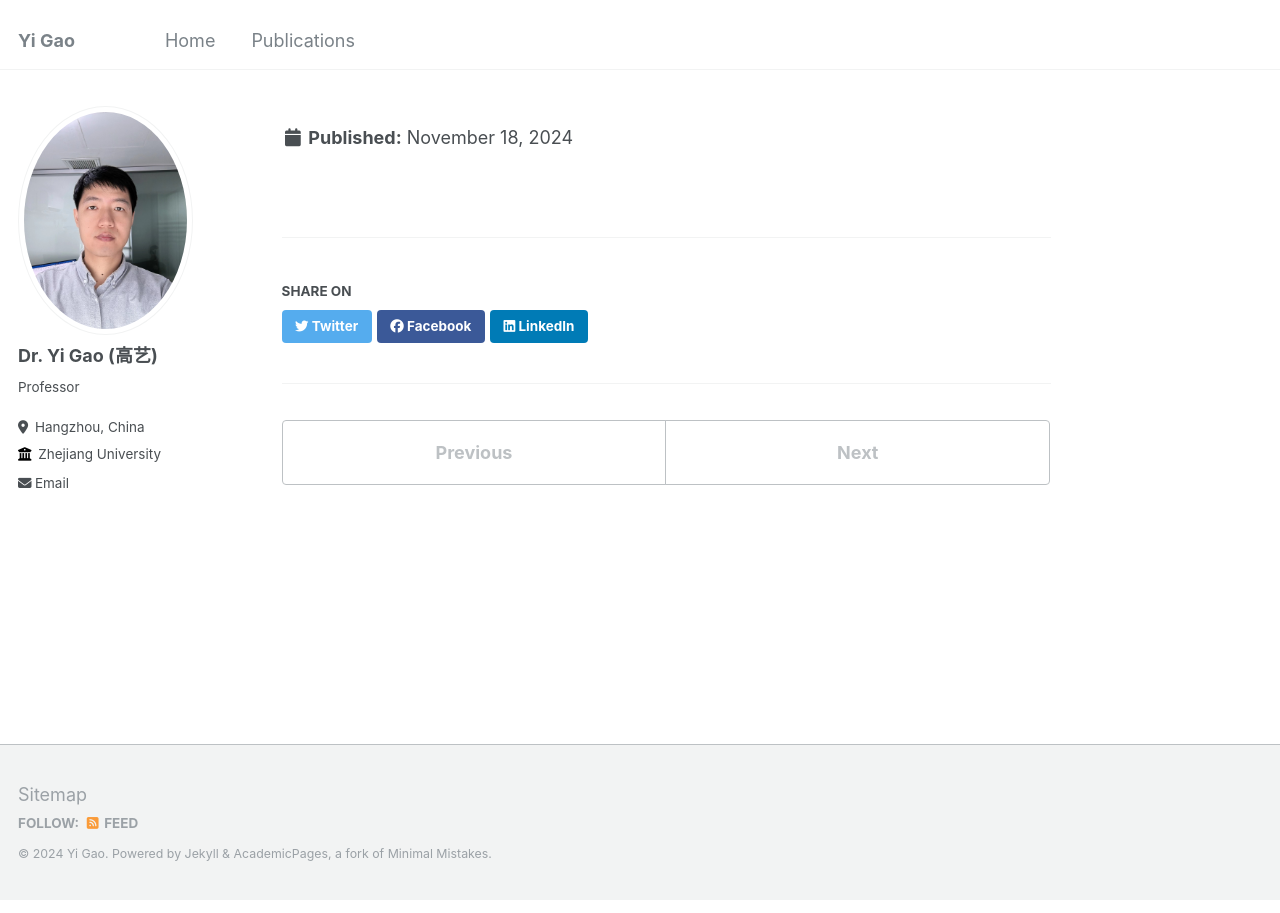
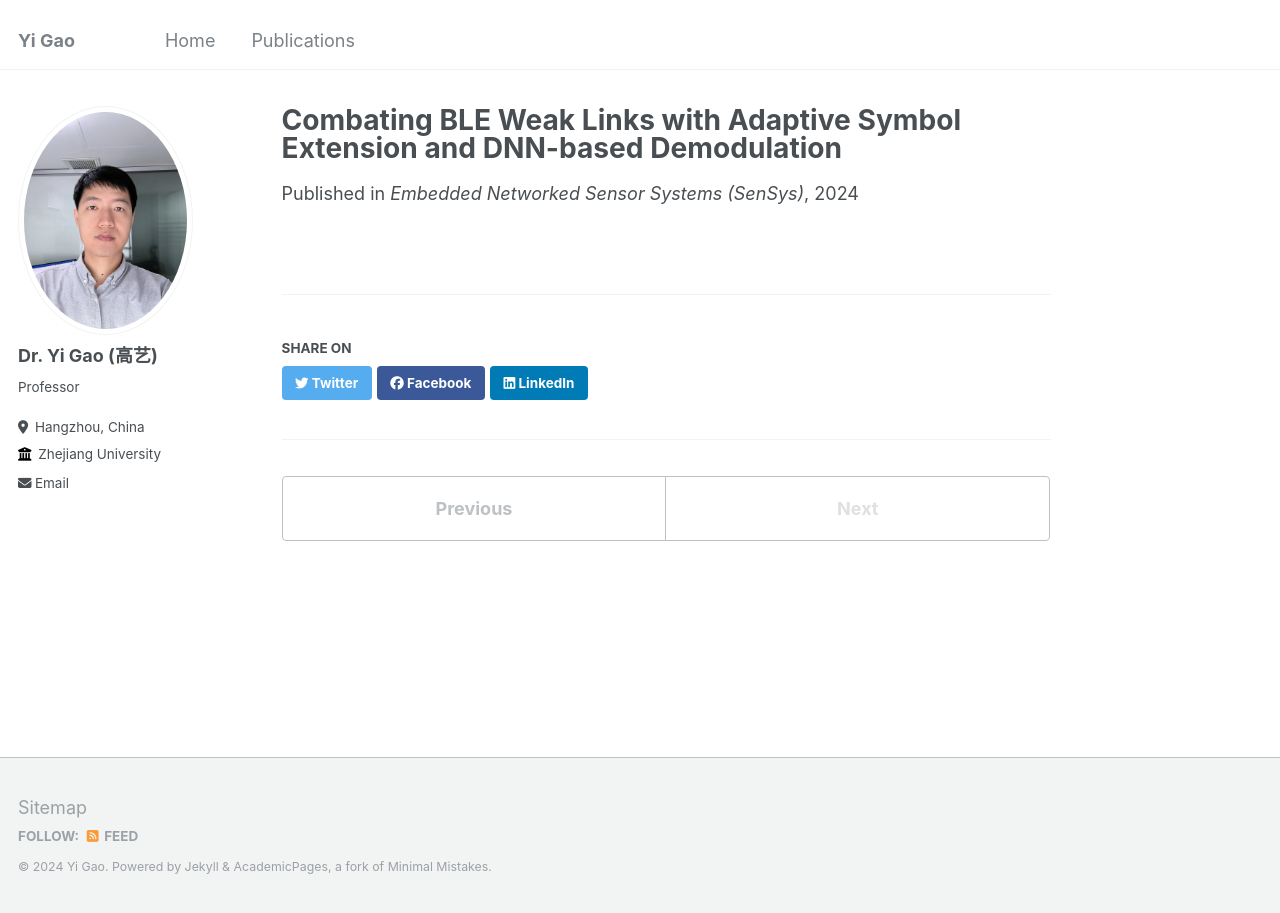
Before and after one commit to yi-gao/yi-gao.github.io, a Jekyll site: the page built from _publications/Combating BLE Weak Links with Adaptive Symbol Extension and DNN-based Demodulation.md, in a window 1280 px wide. Built offline with Jekyll 4.4.1, drawn with Linux system fonts in a browser that asks for light colours; a file with an impossible date is left out.

Commit message:
Update Combating BLE Weak Links with Adaptive Symbol Extension and DNN-based Demodulation.md

```diff
--- a/_publications/Combating BLE Weak Links with Adaptive Symbol Extension and DNN-based Demodulation.md
+++ b/_publications/Combating BLE Weak Links with Adaptive Symbol Extension and DNN-based Demodulation.md
@@ -3,7 +3,7 @@ title: "Combating BLE Weak Links with Adaptive Symbol Extension and DNN-based De
 collection: publications
 to_appear: False
 publication_type: 'conference'
-venue: 'Embedded Networked Sensor Systems (SenSys)
+venue: 'Embedded Networked Sensor Systems (SenSys)'
 venue_short: ' '
 vol_no_pp: '2024: 619-632'
 date: 2024-11-04
```
